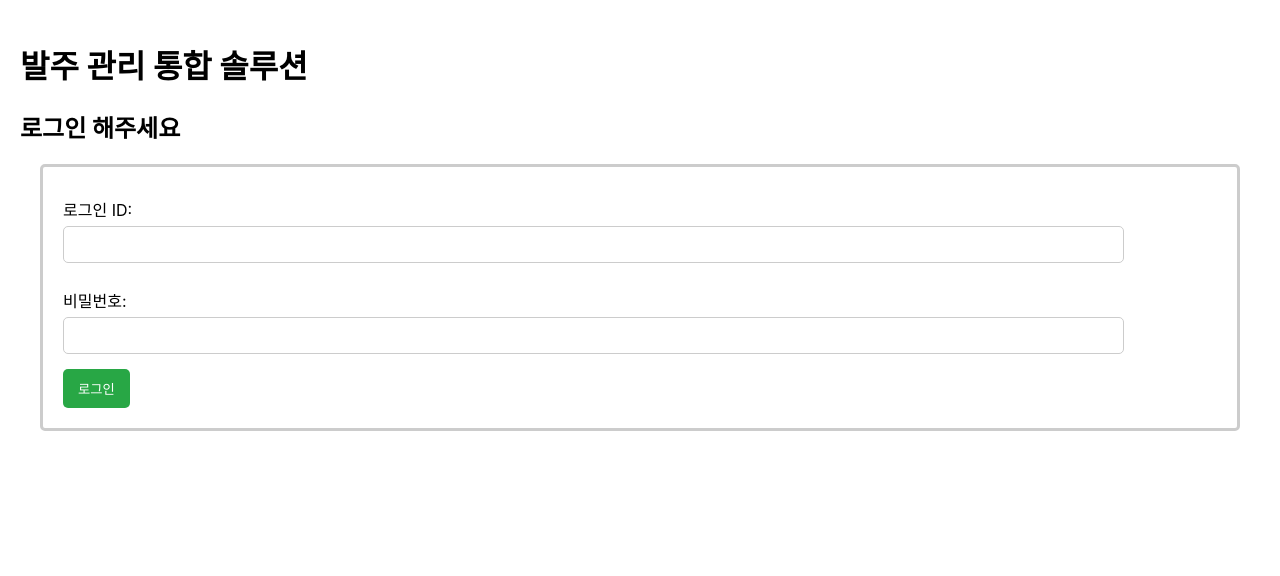
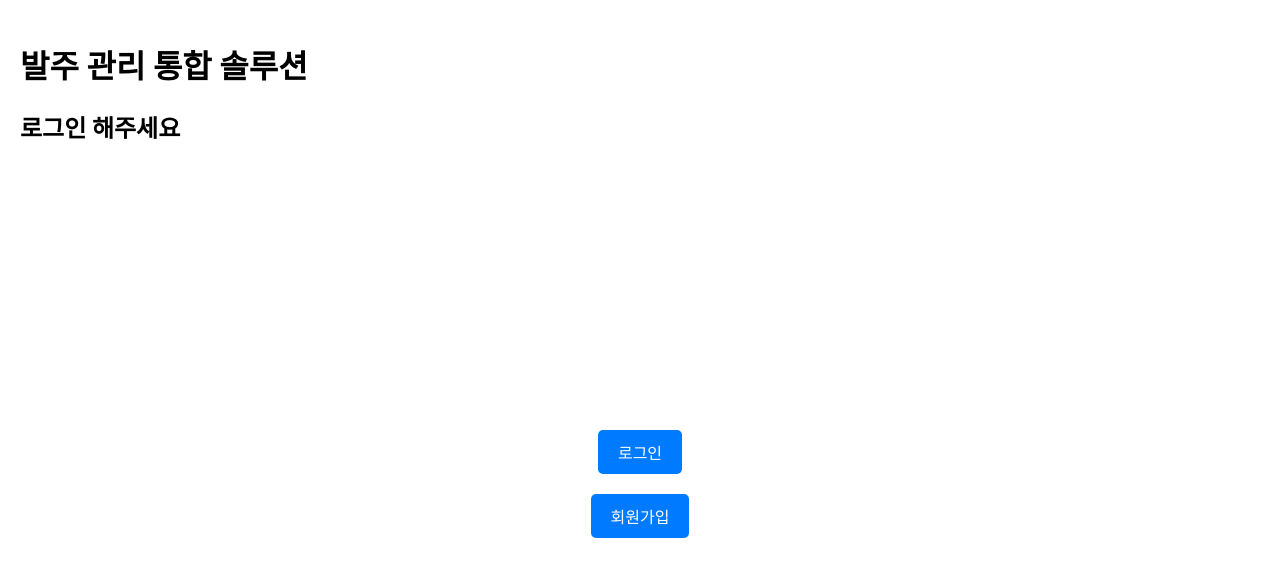
Before and after one commit to seosangwon/Devcourse-Team2, a React (Create React App) app in the folder front/: page / in a window 1280 px wide. Shown: the top 576 px of the page. Built offline with nearby package versions, Linux system fonts and the light colour scheme.

Commit message:
Front Login/Register 구성

```diff
--- a/front/package.json
+++ b/front/package.json
@@ -35,5 +35,7 @@
       "last 1 firefox version",
       "last 1 safari version"
     ]
-  }
+  },
+  "proxy": "http://localhost:8090"
+
 }
--- a/front/src/App.css
+++ b/front/src/App.css
@@ -1,5 +1,6 @@
 /* src/App.css */
 
+/*App.js*/
 .App {
   text-align: left;
   padding: 20px;
@@ -8,7 +9,6 @@
 .container {
   display: grid;
   grid-template-columns: repeat(2, 1fr); /* 2개의 열로 나누기 */
-  grid-template-rows: repeat(2, 1fr); /* 2개의 행으로 나누기 */
   gap: 10px; /* 버튼 사이의 간격 */
   height: 80vh; /* 전체 높이의 80% 차지 */
 }
@@ -24,7 +24,11 @@
   cursor: pointer;
   height: 100%; /* 부모 요소의 높이에 맞추기 */
   transition: background-color 0.3s;
+  position: relative;
+
 }
+
+
 
 .box:hover {
   opacity: 0.9; /* 호버 시 투명도 변경 */
@@ -43,64 +47,30 @@
   background-color: #f5a623; /* 세 번째 색상 */
 }
 
-.color4 {
-  background-color: #7ed321; /* 네 번째 색상 */
-}
-form {
-  margin: 20px; /* 폼 여백 */
-  padding: 20px;
-  border: 3px solid #ccc; /* 테두리 */
+.back-button {
+  display: block; /* 블록 요소로 설정 */
+  padding: 10px; /* 여백 추가 */
+  background-color: #007bff; /* 배경색 */
+  color: white; /* 글자색 */
+  border: none; /* 테두리 제거 */
   border-radius: 5px; /* 모서리 둥글게 */
-  background-color: white; /* 배경색 흰색 */
+  cursor: pointer; /* 커서 포인터로 변경 */
+  font-size: 16px; /* 글자 크기 */
+  margin-top: 10px; /* 위쪽 여백 추가 */
 }
 
-label {
-  display: block; /* 레이블을 블록으로 설정하여 줄바꿈 */
-  margin: 10px 0 5px; /* 위 아래 여백 */
-}
-
-input {
-  width: 90%; /* 입력 필드 전체 너비 */
-  padding: 10px; /* 여백 */
-  border: 1px solid #ccc; /* 테두리 */
-  border-radius: 5px; /* 모서리 둥글게 */
-  margin-bottom: 15px; /*a 아래 여백 */
-}
-
-button[type="submit"] {
-  background-color: #28a745; /* 제출 버튼 색상 */
-  color: white; /* 글자 색상 */
-  padding: 10px 15px; /* 패딩 */
-  border: none; /* 테두리 없애기 */
-  border-radius: 5px; /* 모서리 둥글게 */
-  cursor: pointer; /* 커서 포인터로 변경 */
-}
-
-button[type="submit"]:hover {
-  opacity: 0.8; /* 호버 시 약간 투명하게 */
-}
-
-.user-info-container {
-  display: flex;
-  justify-content: center;
-  align-items: center;
-  flex-direction: column;
-  margin-top: 20px; /* 적절한 여백 추가 */
-}
-
-.box {
-  position: relative; /* 자식 요소를 절대 위치로 설정할 수 있도록 */
+/* 버튼 hover 효과 */
+.back-button:hover {
+  background-color: #0056b3; /* hover 시 배경색 변경 */
 }
 
 .submenu {
   position: absolute; /* 부모 버튼에 상대적인 절대 위치 설정 */
   top: 10%; /* 버튼 아래에 위치하도록 설정 */
-  left: 20%; /* 버튼의 중앙에 위치하도록 설정 */
+  left: 20%; /* 버튼의 좌측에 위치하도록 설정 */
   transform: translateX(-50%); /* 중앙 정렬을 위해 왼쪽으로 이동 */
   background-color: rgba(0, 0, 0, 0); /* 배경색 흰색 */
-
   border-radius: 5px; /* 모서리 둥글게 */
-
   z-index: 1; /* 다른 요소들 위에 표시 */
   display: none; /* 기본적으로 숨김 */
 }
@@ -111,20 +81,89 @@ button[type="submit"]:hover {
 
 .submenu ul {
   list-style-type: none; /* 기본 리스트 스타일 제거 */
-
   margin: 0; /* 마진 제거 */
+  padding: 0; /* 패딩 제거 */
 }
 
 .submenu li {
-  padding: 10px; /* 항목 패딩 */
+  padding: 15px; /* 항목 패딩 */
   cursor: pointer; /* 커서 포인터로 변경 */
-  transition: color 0.3s; /* 배경색 변화 애니메이션 */
-  /*border: 1px solid #ccc; !* 테두리 *!*/
-  margin: 25px;
-  /*box-shadow: 0 2px 5px rgba(0, 0, 0, 0.1); !* 그림자 효과 *!*/
+  transition: color 0.3s; /* 색상 변화 애니메이션 */
+  margin: 20px;
   text-align: left;
 }
 
 .submenu li:hover {
-  color: #000000; /* 호버 시 배경색 변화 */
+  color: #000000; /* 호버 시 색상 변화 */
 }
+
+/*Login.js*/
+/* src/components/Login.css */
+
+form {
+  margin: 20px; /* 여백 추가 */
+  padding: 20px; /* 내부 여백 */
+  border: 1px solid #ccc; /* 테두리 */
+  border-radius: 5px; /* 모서리 둥글게 */
+  background-color: white; /* 배경색 흰색 */
+  max-width: 400px; /* 최대 너비 설정 */
+  box-shadow: 0 2px 10px rgba(0, 0, 0, 0.1); /* 그림자 효과 */
+}
+
+label {
+  display: block; /* 레이블을 블록으로 설정하여 줄바꿈 */
+  margin: 10px 0 5px; /* 위 아래 여백 */
+  font-weight: bold; /* 글씨 두껍게 */
+}
+
+input {
+  width: 90%; /* 입력 필드 전체 너비 */
+  padding: 10px; /* 내부 여백 */
+  border: 1px solid #ccc; /* 테두리 */
+  border-radius: 5px; /* 모서리 둥글게 */
+  margin-bottom: 15px; /* 아래 여백 */
+  font-size: 16px; /* 글자 크기 */
+}
+
+button[type="submit"] {
+  background-color: #007bff; /* 버튼 배경색 */
+  color: white; /* 글자 색상 */
+  padding: 10px; /* 내부 여백 */
+  border: none; /* 테두리 없애기 */
+  border-radius: 5px; /* 모서리 둥글게 */
+  cursor: pointer; /* 커서 포인터로 변경 */
+  font-size: 16px; /* 글자 크기 */
+  transition: background-color 0.3s; /* 배경색 변화 애니메이션 */
+}
+
+button[type="submit"]:hover {
+  background-color: #0056b3; /* hover 시 배경색 변경 */
+}
+
+.error-message {
+  color: red; /* 에러 메시지 색상 */
+  margin-top: 10px; /* 위쪽 여백 추가 */
+}
+.auth-container {
+  display: flex;
+  flex-direction: column;
+  align-items: center; /* 수평 중앙 정렬 */
+  justify-content: center; /* 수직 중앙 정렬 */
+  height: 80vh; /* 높이 조정 */
+}
+
+.auth-button {
+  margin: 10px; /* 버튼 사이의 간격 */
+  padding: 10px 20px; /* 버튼 여백 */
+  background-color: #007bff; /* 버튼 색상 */
+  color: white; /* 글자색 */
+  border: none; /* 테두리 제거 */
+  border-radius: 5px; /* 모서리 둥글게 */
+  cursor: pointer; /* 커서 포인터로 변경 */
+  font-size: 16px; /* 글자 크기 */
+  transition: background-color 0.3s; /* 배경색 전환 효과 */
+}
+
+.auth-button:hover {
+  background-color: #0056b3; /* 호버 시 색상 변경 */
+}
--- a/front/src/App.js
+++ b/front/src/App.js
@@ -1,19 +1,38 @@
+// src/App.js
+
 import React, { useState } from 'react';
 import './App.css';
-import UserInfo from './components/UserInfo'; // UserInfo import
-import Login from './components/Login'; // Login import
+import UserInfo from './components/UserInfo';
+import Login from './components/Login';
+import ProfileImageChange from './components/ProfileImageChange';
+import UserDelete from './components/UserDelete';
+import Register from './components/Register';
 
 function App() {
-    const [showUserInfo, setShowUserInfo] = useState(false);
+    const [userName, setUserName] = useState('');
+    const [userId, setUserId] = useState(null);
+    const [activeComponent, setActiveComponent] = useState('');
     const [showSubMenu, setShowSubMenu] = useState(false);
-    const [userName, setUserName] = useState(''); // 이름을 저장할 상태
 
-    const handleLogin = (name) => {
+    const handleLogin = (name, id) => {
         setUserName(name);
+        setUserId(id);
+        setActiveComponent('');
     };
 
-    const handleUserInfoClick = () => {
-        setShowUserInfo(true);
+    const handleRegister = (name) => {
+        setUserName(name);
+        setActiveComponent('');
+    };
+
+    const handleUserDelete = () => {
+        setUserName('');
+        setUserId(null);
+        setActiveComponent('');
+    };
+
+    const showComponent = (component) => {
+        setActiveComponent(component);
     };
 
     const handleMouseEnter = () => {
@@ -24,39 +43,59 @@ function App() {
         setShowSubMenu(false);
     };
 
+    const handleBack = () => {
+        setActiveComponent('');
+    };
+
     return (
         <div className="App">
             <h1>발주 관리 통합 솔루션</h1>
             <h2>{userName ? `${userName}` : '로그인 해주세요'}</h2>
-            {!userName ? ( // 사용자 이름이 없으면 로그인 폼을 보여줌
-                <Login onLogin={handleLogin} />
-            ) : !showUserInfo ? (
+
+            {!userName ? (
+                <div className="auth-container">
+                    {activeComponent === '' && (
+                        <button className="auth-button" onClick={() => setActiveComponent('login')}>
+                            로그인
+                        </button>
+                    )}
+                    {activeComponent === '' && (
+                        <button className="auth-button" onClick={() => setActiveComponent('register')}>
+                            회원가입
+                        </button>
+                    )}
+                    {activeComponent === 'login' && <Login onLogin={handleLogin} />}
+                    {activeComponent === 'register' && <Register onRegister={handleRegister} />}
+                    {(activeComponent === 'login' || activeComponent === 'register') && (
+                        <button className="back-button" onClick={handleBack}>뒤로가기</button>
+                    )}
+                </div>
+            ) : activeComponent ? (
+                <div className="component-container">
+                    {activeComponent === 'userInfo' && <UserInfo userId={userId} onUpdate={setUserName} />}
+                    {activeComponent === 'profileImageChange' && <ProfileImageChange userId={userId} />}
+                    {activeComponent === 'userDelete' && <UserDelete userId={userId} onDelete={handleUserDelete} />}
+                    <button className="back-button" onClick={handleBack}>뒤로가기</button>
+                </div>
+            ) : (
+                <div>
                     <div className="container">
                         <button className="box color1">발주 관리</button>
                         <button className="box color2">상품 관리</button>
-                    <button
-                        className="box color3"
-                        onMouseEnter={handleMouseEnter}
-                        onMouseLeave={handleMouseLeave}
-                        onClick={handleUserInfoClick}
-                    >
+                        <button className="box color3" onMouseEnter={handleMouseEnter} onMouseLeave={handleMouseLeave}>
                             {showSubMenu ? (
                                 <div className="submenu">
                                     <ul>
-                                    <li onClick={handleUserInfoClick}>▶ 회원 정보 수정</li>
-                                    <li>▶ 프로필 사진 수정</li>
-                                    <li>▶ 회원 탈퇴</li>
+                                        <li onClick={() => showComponent('userInfo')}>▶ 회원 정보 수정</li>
+                                        <li onClick={() => showComponent('profileImageChange')}>▶ 프로필 사진 수정</li>
+                                        <li onClick={() => showComponent('userDelete')}>▶ 회원 탈퇴</li>
                                     </ul>
                                 </div>
                             ) : (
                                 "정보 관리"
                             )}
                         </button>
-                    <button className="box color4">추가 기능</button>
                     </div>
-            ) : (
-                <div className="user-info-container">
-                    <UserInfo onUpdate={setUserName} />
                 </div>
             )}
         </div>
--- a/front/src/components/Login.js
+++ b/front/src/components/Login.js
@@ -1,37 +1,39 @@
-// src/components/Login.js
-
 import React, { useState } from 'react';
+import axios from 'axios';
 
 function Login({ onLogin }) {
     const [loginId, setLoginId] = useState('');
-    const [password, setPassword] = useState('');
+    const [pw, setPassword] = useState('');
+    const [errorMessage, setErrorMessage] = useState('');
 
-    const handleLogin = (e) => {
+    const handleLogin = async (e) => {
         e.preventDefault();
-        // 실제 로그인 로직 구현 (예: API 호출)
-        // 여기서는 단순히 예시로 name을 하드코딩합니다.
-        const name = "Tester"; // API 호출 후 받은 이름으로 변경
-        onLogin(name); // 로그인 성공 시 이름 전달
+        setErrorMessage('');
+
+        const dataToSend = { loginId, pw };
+
+        try {
+            const response = await axios.post('/api/v1/members/login', dataToSend);
+            const { accessToken, name } = response.data;
+
+            localStorage.setItem('token', accessToken); // JWT 저장
+            onLogin(name); // 로그인 후 사용자 이름 전달
+        } catch (error) {
+            setErrorMessage('로그인 실패: ' + (error.response?.data?.message || '서버에 문제가 발생했습니다.'));
+        }
     };
 
     return (
         <form onSubmit={handleLogin}>
             <div>
                 <label>로그인 ID:</label>
-                <input
-                    type="text"
-                    value={loginId}
-                    onChange={(e) => setLoginId(e.target.value)}
-                />
+                <input type="text" value={loginId} onChange={(e) => setLoginId(e.target.value)} required />
             </div>
             <div>
                 <label>비밀번호:</label>
-                <input
-                    type="password"
-                    value={password}
-                    onChange={(e) => setPassword(e.target.value)}
-                />
+                <input type="password" value={pw} onChange={(e) => setPassword(e.target.value)} required />
             </div>
+            {errorMessage && <div style={{ color: 'red' }}>{errorMessage}</div>}
             <button type="submit">로그인</button>
         </form>
     );
--- /dev/null
+++ b/front/src/components/ProfileImageChange.js
@@ -0,0 +1,46 @@
+// src/components/ProfileImageChange.js
+
+import React, { useState } from 'react';
+
+function ProfileImageChange({ userId }) {
+    const [imageUrl, setImageUrl] = useState('');
+
+    const handleSubmit = async (e) => {
+        e.preventDefault();
+        try {
+            const response = await fetch(`/api/v1/members/update-image`, {
+                method: 'PUT',
+                headers: {
+                    'Content-Type': 'application/json',
+                    Authorization: `Bearer ${localStorage.getItem('jwt')}`,
+                },
+                body: JSON.stringify({ imageUrl }), // 이미지 URL을 요청 본문에 포함
+            });
+
+            if (response.ok) {
+                alert('프로필 이미지가 업데이트되었습니다.');
+            } else {
+                alert('프로필 이미지 업데이트에 실패했습니다.');
+            }
+        } catch (error) {
+            console.error('프로필 이미지 업데이트 에러:', error);
+            alert('서버에 문제가 발생했습니다.');
+        }
+    };
+
+    return (
+        <form onSubmit={handleSubmit}>
+            <div>
+                <label>새 프로필 이미지 URL:</label>
+                <input
+                    type="text"
+                    value={imageUrl}
+                    onChange={(e) => setImageUrl(e.target.value)}
+                />
+            </div>
+            <button type="submit">업데이트</button>
+        </form>
+    );
+}
+
+export default ProfileImageChange;
--- /dev/null
+++ b/front/src/components/Register.js
@@ -0,0 +1,71 @@
+import React, { useState } from 'react';
+
+function Register({ onRegister }) {
+    const [loginId, setLoginId] = useState('');
+    const [pw, setPassword] = useState('');
+    const [name, setName] = useState('');
+    const [errorMessage, setErrorMessage] = useState('');
+    const [successMessage, setSuccessMessage] = useState('');
+
+    const handleRegister = async (e) => {
+        e.preventDefault();
+        const dataToSend = {
+            loginId,
+            pw,
+            name,
+        };
+
+        try {
+            const response = await fetch('/api/v1/members/register', {
+                method: 'POST',
+                headers: {
+                    'Content-Type': 'application/json',
+                },
+                body: JSON.stringify(dataToSend),
+            });
+
+            if (!response.ok) {
+                const errorData = await response.json();
+                throw new Error(errorData.message || '회원가입 실패');
+            }
+
+            const responseData = await response.json(); // JSON 응답을 파싱
+
+            // 성공적으로 응답을 받았을 때 처리
+            console.log('회원가입 성공:', responseData);
+            const { id, name, accessToken, loginId } = responseData;
+
+            // 토큰을 로컬 스토리지에 저장
+            localStorage.setItem('accessToken', accessToken);
+
+            // 사용자의 이름이나 ID를 상태에 저장하거나 다른 작업 수행
+            setSuccessMessage(`환영합니다, ${name}!`);
+
+        } catch (error) {
+            setErrorMessage('회원가입 실패: ' + error.message);
+        }
+    };
+
+
+    return (
+        <form onSubmit={handleRegister}>
+            <div>
+                <label>이름:</label>
+                <input type="text" value={name} onChange={(e) => setName(e.target.value)} required />
+            </div>
+            <div>
+                <label>로그인 ID:</label>
+                <input type="text" value={loginId} onChange={(e) => setLoginId(e.target.value)} required />
+            </div>
+            <div>
+                <label>비밀번호:</label>
+                <input type="password" value={pw} onChange={(e) => setPassword(e.target.value)} required />
+            </div>
+            {errorMessage && <div style={{ color: 'red' }}>{errorMessage}</div>}
+            {successMessage && <div style={{ color: 'green' }}>{successMessage}</div>}
+            <button type="submit">회원가입</button>
+        </form>
+    );
+}
+
+export default Register;
--- /dev/null
+++ b/front/src/components/UserDelete.js
@@ -0,0 +1,37 @@
+// src/components/UserDelete.js
+
+import React from 'react';
+
+function UserDelete({ userId, onDelete }) {
+    const handleDelete = async () => {
+        if (window.confirm("정말로 회원 탈퇴하시겠습니까?")) {
+            try {
+                const response = await fetch(`/api/v1/members`, {
+                    method: 'DELETE',
+                    headers: {
+                        Authorization: `Bearer ${localStorage.getItem('jwt')}`,
+                    },
+                });
+
+                if (response.ok) {
+                    alert("회원 탈퇴가 완료되었습니다.");
+                    onDelete(); // App.js에서 상태 초기화
+                } else {
+                    alert("회원 탈퇴에 실패했습니다.");
+                }
+            } catch (error) {
+                console.error("회원 탈퇴 에러:", error);
+                alert("서버에 문제가 발생했습니다.");
+            }
+        }
+    };
+
+    return (
+        <div>
+            <h2>회원 탈퇴</h2>
+            <button className="back-button" onClick={handleDelete}>탈퇴하기</button>
+        </div>
+    );
+}
+
+export default UserDelete;
--- a/front/src/components/UserInfo.js
+++ b/front/src/components/UserInfo.js
@@ -1,57 +1,35 @@
-import React, { useState, useEffect } from 'react';
+import React, { useEffect, useState } from 'react';
+import axios from 'axios';
 
-function UserInfo({ userId }) { // userId를 props로 받음
-    const [userInfo, setUserInfo] = useState({ id: userId, loginId: '', name: '', mImage: '' });
+function UserProfile() {
+    const [userInfo, setUserInfo] = useState(null);
 
     useEffect(() => {
-        fetch(`/api/user-info/${userId}`) // login 구현 후 ID를 가져오는 로직으로 완성해야함
-            .then(response => response.json())
-            .then(data => setUserInfo(data))
-            .catch(err => console.error(err));
-    }, [userId]);
+        const fetchUserInfo = async () => {
+            const token = localStorage.getItem('token');
 
-    const handleChange = (e) => {
-        const { name, value } = e.target;
-        setUserInfo({ ...userInfo, [name]: value });
-    };
+            try {
+                const response = await axios.get('/api/v1/members/', {
+                    headers: { Authorization: `Bearer ${token}` }
+                });
+                setUserInfo(response.data);
+            } catch (error) {
+                console.error('사용자 정보 조회 실패:', error);
+            }
+        };
 
-    const handleSubmit = (e) => {
-        e.preventDefault();
-        fetch(`api/v1/members/15`, {
-            method: 'PUT',
-            headers: { 'Content-Type': 'application/json' },
-            body: JSON.stringify(userInfo),
-        })
-            .then(response => {
-                if (response.ok) {
-                    alert('정보가 업데이트되었습니다.');
-                } else {
-                    alert('정보 업데이트에 실패했습니다.');
-                }
-            })
-            .catch(err => console.error(err));
-    };
+        fetchUserInfo();
+    }, []);
+
+    if (!userInfo) return <div>로딩 중...</div>;
 
     return (
         <div>
-            <h2>사용자 정보 관리</h2>
-            <form onSubmit={handleSubmit}>
-                <div>
-                    <label>로그인 ID:</label>
-                    <input type="text" name="loginId" value={userInfo.loginId} onChange={handleChange} />
-                </div>
-                <div>
-                    <label>이름:</label>
-                    <input type="text" name="name" value={userInfo.name} onChange={handleChange} />
-                </div>
-                <div>
-                    <label>프로필 이미지:</label>
-                    <input type="text" name="mImage" value={userInfo.mImage} onChange={handleChange} />
-                </div>
-                <button type="submit">정보 업데이트</button>
-            </form>
+            <h2>사용자 정보</h2>
+            <p>이름: {userInfo.name}</p>
+            <p>로그인 ID: {userInfo.loginId}</p>
         </div>
     );
 }
 
-export default UserInfo;
+export default UserProfile;
```
Also changed, not shown: 1 other file (tests, documents, lock files or other folders). Lines whose indentation alone changed are shown as unchanged.
